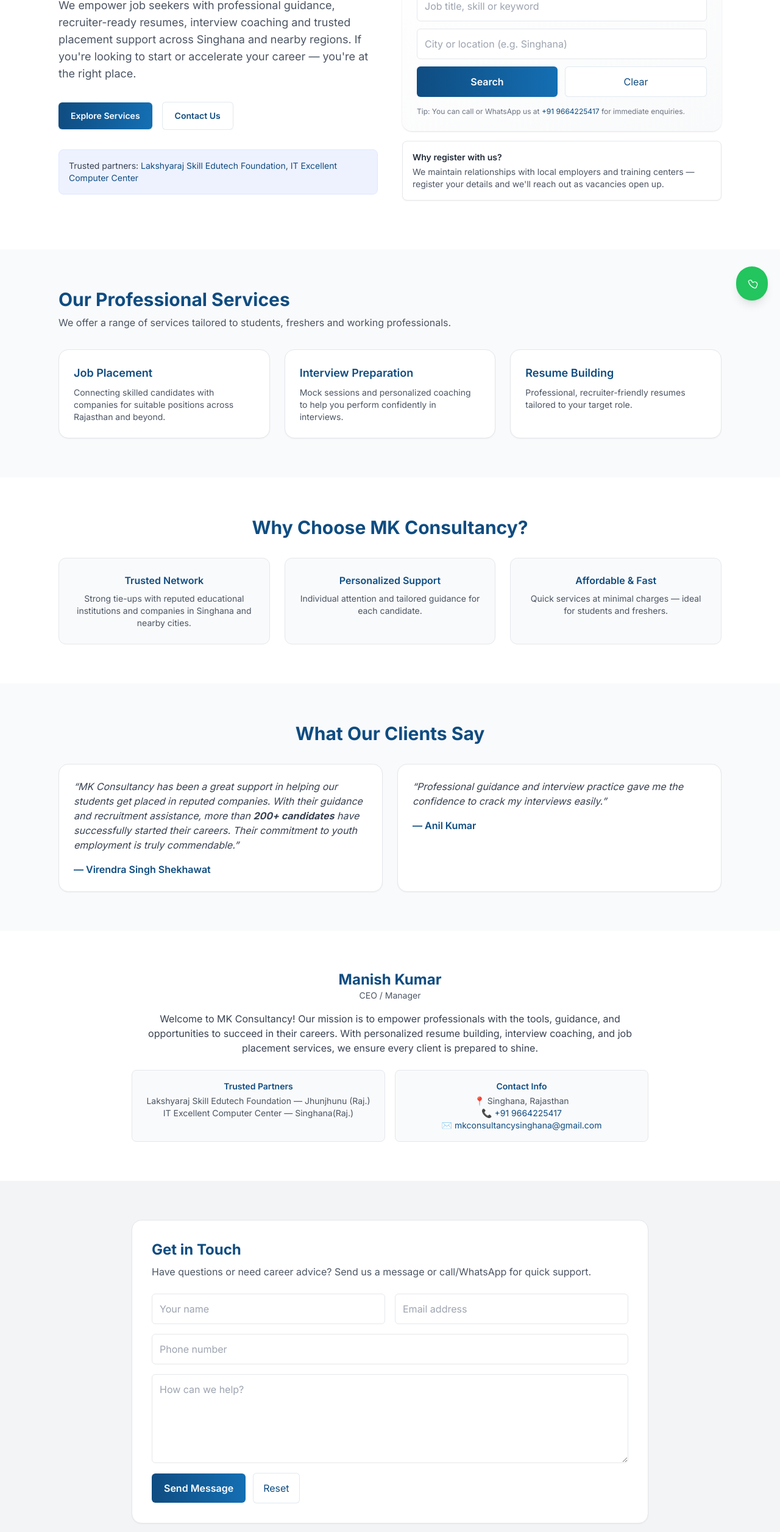
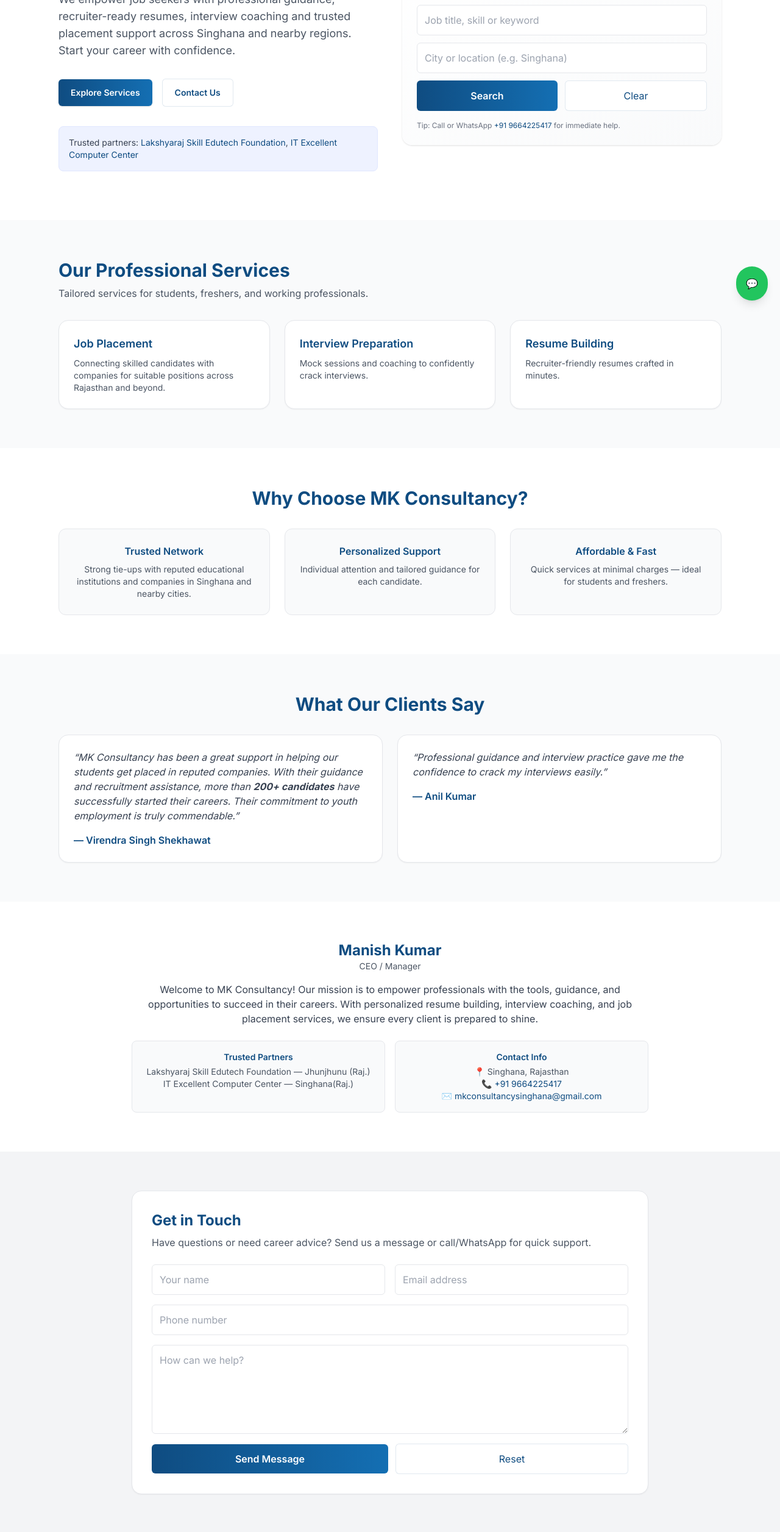
Before and after one commit to mkconsultancysinghana/mk, a plain HTML site: page index.html in a window 1280 px wide. Shown: the part 287-2800 px from the top of the page at 61% size. Drawn offline with nearby package versions, Linux system fonts and the light colour scheme.

Commit message:
Update index.html

```diff
--- a/index.html
+++ b/index.html
@@ -11,14 +11,15 @@
 <script src="https://cdn.tailwindcss.com"></script>
 <style>
 :root{
-      --primary-600: #0f4c81; /* deep blue */
+  --primary-600: #0f4c81;
   --primary-500: #146fb3;
   --muted: #6b7280;
 }
 body { font-family: 'Inter', system-ui, -apple-system, 'Segoe UI', Roboto, 'Helvetica Neue', Arial; }
-    .btn-primary { background: linear-gradient(90deg,var(--primary-600),var(--primary-500)); color: white; }
-    .btn-outline { border: 1px solid rgba(15,76,129,0.12); color: var(--primary-600); background: white; }
-    /* subtle focus outline */
+.btn-primary { background: linear-gradient(90deg,var(--primary-600),var(--primary-500)); color: white; transition: 0.3s; }
+.btn-primary:hover { opacity: 0.9; }
+.btn-outline { border: 1px solid rgba(15,76,129,0.12); color: var(--primary-600); background: white; transition: 0.3s; }
+.btn-outline:hover { background: #f0f4f8; }
 :focus { outline: 3px solid rgba(20,111,179,0.12); outline-offset: 2px; }
 </style>
 </head>
@@ -28,8 +29,6 @@
 <header class="bg-white shadow sticky top-0 z-40">
 <div class="max-w-6xl mx-auto px-6 lg:px-8">
 <div class="flex items-center justify-between h-20">
-        <div class="flex items-center gap-4">
-          <!-- Logo (text) -->
 <a href="#" class="flex items-center space-x-3">
 <div class="w-10 h-10 rounded-md bg-gradient-to-br from-blue-600 to-indigo-600 flex items-center justify-center text-white font-bold">MK</div>
 <div class="hidden sm:block">
@@ -37,8 +36,6 @@
 <p class="text-xs text-gray-500 -mt-0.5">Placement & Resume Services — Singhana</p>
 </div>
 </a>
-        </div>
-
 <nav class="hidden md:flex items-center space-x-6 text-sm">
 <a href="#about" class="hover:text-[var(--primary-600)] transition">About</a>
 <a href="#services" class="hover:text-[var(--primary-600)] transition">Services</a>
@@ -46,12 +43,9 @@
 <a href="#testimonials" class="hover:text-[var(--primary-600)] transition">Testimonials</a>
 <a href="#contact" class="hover:text-[var(--primary-600)] transition">Contact</a>
 </nav>
-
 <div class="flex items-center gap-3">
 <a href="mailto:mkconsultancysinghana@gmail.com" class="hidden md:inline-block text-sm text-gray-600">mkconsultancysinghana@gmail.com</a>
 <a href="tel:+919664225417" class="btn-outline px-4 py-2 rounded-md text-sm hover:bg-gray-50">+91 9664225417</a>
-
-          <!-- Mobile menu button -->
 <button id="mobileBtn" class="md:hidden p-2 rounded-md hover:bg-gray-100">
 <svg xmlns="http://www.w3.org/2000/svg" class="h-6 w-6 text-gray-700" fill="none" viewBox="0 0 24 24" stroke="currentColor">
 <path stroke-linecap="round" stroke-linejoin="round" stroke-width="2" d="M4 6h16M4 12h16M4 18h16"/>
@@ -59,9 +53,6 @@
 </button>
 </div>
 </div>
-    </div>
-
-    <!-- Mobile menu -->
 <div id="mobileMenu" class="md:hidden hidden border-t">
 <div class="px-6 py-4 space-y-3">
 <a href="#about" class="block">About</a>
@@ -69,6 +60,7 @@
 <a href="#whyus" class="block">Why Us</a>
 <a href="#testimonials" class="block">Testimonials</a>
 <a href="#contact" class="block">Contact</a>
+</div>
 </div>
 </div>
 </header>
@@ -79,16 +71,11 @@
 <div class="max-w-6xl mx-auto px-6 lg:px-8 py-16 lg:py-20 grid lg:grid-cols-2 gap-10 items-center">
 <div>
 <h2 class="text-4xl sm:text-5xl font-extrabold leading-tight text-[var(--primary-600)]">Build Your Career With MK Consultancy</h2>
-          <p class="mt-4 text-lg text-gray-600 max-w-xl">
-            We empower job seekers with professional guidance, recruiter-ready resumes, interview coaching and trusted placement support across Singhana and nearby regions.
-            If you're looking to start or accelerate your career — you're at the right place.
-          </p>
-
+<p class="mt-4 text-lg text-gray-600 max-w-xl">We empower job seekers with professional guidance, recruiter-ready resumes, interview coaching and trusted placement support across Singhana and nearby regions. Start your career with confidence.</p>
 <div class="mt-8 space-y-4 sm:flex sm:items-center sm:space-y-0 sm:space-x-4">
 <a href="#services" class="inline-flex items-center justify-center btn-primary px-5 py-3 rounded-md text-sm font-semibold shadow">Explore Services</a>
 <a href="#contact" class="inline-flex items-center justify-center btn-outline px-5 py-3 rounded-md text-sm font-semibold">Contact Us</a>
 </div>
-
 <div class="mt-8">
 <div class="bg-indigo-50 border border-indigo-100 rounded-lg p-4">
 <p class="text-sm text-gray-700">Trusted partners: <span class="font-medium text-[var(--primary-600)]">Lakshyaraj Skill Edutech Foundation</span>, <span class="font-medium text-[var(--primary-600)]">IT Excellent Computer Center</span></p>
@@ -96,35 +83,21 @@
 </div>
 </div>
 
-        <!-- Job Search Card (no job listings) -->
+<!-- Job Search Card -->
 <div>
 <div class="bg-gradient-to-br from-white to-gray-50 rounded-2xl shadow p-6">
 <h3 class="text-xl font-semibold text-gray-800">Find Your Dream Job</h3>
-            <p class="text-sm text-gray-600 mt-1">Search jobs by role, location or keyword. (Currently there are no vacancies.)</p>
-
+<p class="text-sm text-gray-600 mt-1">Search jobs by role, location or keyword.</p>
 <form id="jobSearchForm" class="mt-4 grid grid-cols-1 gap-3">
 <input type="text" id="q" name="q" placeholder="Job title, skill or keyword" class="w-full border p-3 rounded-md" />
 <input type="text" id="loc" name="loc" placeholder="City or location (e.g. Singhana)" class="w-full border p-3 rounded-md" />
-              <div class="flex gap-3">
+<div class="flex gap-3 flex-col sm:flex-row">
 <button type="submit" class="flex-1 btn-primary px-4 py-3 rounded-md font-semibold">Search</button>
 <button type="button" id="clearBtn" class="flex-1 btn-outline px-4 py-3 rounded-md">Clear</button>
 </div>
 </form>
-
-            <!-- Result placeholder -->
-            <div id="searchResult" class="mt-4 rounded-md p-4 bg-white border border-dashed border-gray-200 text-gray-600 hidden">
-              <!-- Filled by JS -->
-            </div>
-
-            <p class="mt-4 text-xs text-gray-500">Tip: You can call or WhatsApp us at <a href="tel:+919664225417" class="text-[var(--primary-600)] font-medium">+91 9664225417</a> for immediate enquiries.</p>
-          </div>
-
-          <!-- Small info panel -->
-          <div class="mt-4">
-            <div class="bg-white p-4 rounded-lg shadow-sm border">
-              <h4 class="text-sm font-semibold text-gray-800">Why register with us?</h4>
-              <p class="text-sm text-gray-600 mt-1">We maintain relationships with local employers and training centers — register your details and we'll reach out as vacancies open up.</p>
-            </div>
+<div id="searchResult" class="mt-4 rounded-md p-4 bg-white border border-dashed border-gray-200 text-gray-600 hidden"></div>
+<p class="mt-4 text-xs text-gray-500">Tip: Call or WhatsApp <a href="tel:+919664225417" class="text-[var(--primary-600)] font-medium">+91 9664225417</a> for immediate help.</p>
 </div>
 </div>
 </div>
@@ -134,22 +107,19 @@
 <section id="services" class="py-16 bg-gray-50">
 <div class="max-w-6xl mx-auto px-6 lg:px-8">
 <h3 class="text-3xl font-bold text-[var(--primary-600)]">Our Professional Services</h3>
-        <p class="mt-2 text-gray-600 max-w-2xl">We offer a range of services tailored to students, freshers and working professionals.</p>
-
+<p class="mt-2 text-gray-600 max-w-2xl">Tailored services for students, freshers, and working professionals.</p>
 <div class="mt-8 grid sm:grid-cols-2 lg:grid-cols-3 gap-6">
 <div class="bg-white rounded-2xl p-6 shadow-sm border">
 <h4 class="font-semibold text-lg text-[var(--primary-600)]">Job Placement</h4>
 <p class="text-sm text-gray-600 mt-2">Connecting skilled candidates with companies for suitable positions across Rajasthan and beyond.</p>
 </div>
-
 <div class="bg-white rounded-2xl p-6 shadow-sm border">
 <h4 class="font-semibold text-lg text-[var(--primary-600)]">Interview Preparation</h4>
-            <p class="text-sm text-gray-600 mt-2">Mock sessions and personalized coaching to help you perform confidently in interviews.</p>
+<p class="text-sm text-gray-600 mt-2">Mock sessions and coaching to confidently crack interviews.</p>
 </div>
-
 <div class="bg-white rounded-2xl p-6 shadow-sm border">
 <h4 class="font-semibold text-lg text-[var(--primary-600)]">Resume Building</h4>
-            <p class="text-sm text-gray-600 mt-2">Professional, recruiter-friendly resumes tailored to your target role.</p>
+<p class="text-sm text-gray-600 mt-2">Recruiter-friendly resumes crafted in minutes.</p>
 </div>
 </div>
 </div>
@@ -175,7 +145,6 @@
 </div>
 </div>
 </section>
-
 <!-- Testimonials -->
 <section id="testimonials" class="py-16 bg-gray-50">
   <div class="max-w-6xl mx-auto px-6 lg:px-8">
@@ -185,7 +154,6 @@
         <p class="italic text-gray-700">“MK Consultancy has been a great support in helping our students get placed in reputed companies. With their guidance and recruitment assistance, more than <strong>200+ candidates</strong> have successfully started their careers. Their commitment to youth employment is truly commendable.”</p>
         <p class="mt-4 font-semibold text-[var(--primary-600)]">— Virendra Singh Shekhawat</p>
       </div>
-
       <div class="bg-white p-6 rounded-2xl shadow-sm border">
         <p class="italic text-gray-700">“Professional guidance and interview practice gave me the confidence to crack my interviews easily.”</p>
         <p class="mt-4 font-semibold text-[var(--primary-600)]">— Anil Kumar</p>
@@ -194,15 +162,12 @@
   </div>
 </section>
 
-    <!-- CEO / About -->
+<!-- About / CEO -->
 <section id="about" class="py-16 bg-white">
   <div class="max-w-4xl mx-auto px-6 text-center">
     <h3 class="text-2xl font-bold text-[var(--primary-600)]">Manish Kumar</h3>
     <p class="text-sm text-gray-600 font-medium">CEO / Manager</p>
-        <p class="mt-4 text-gray-700">
-          Welcome to MK Consultancy! Our mission is to empower professionals with the tools, guidance, and opportunities to succeed in their careers.
-          With personalized resume building, interview coaching, and job placement services, we ensure every client is prepared to shine.
-        </p>
+    <p class="mt-4 text-gray-700">Welcome to MK Consultancy! Our mission is to empower professionals with the tools, guidance, and opportunities to succeed in their careers. With personalized resume building, interview coaching, and job placement services, we ensure every client is prepared to shine.</p>
 
     <div class="mt-6 grid sm:grid-cols-2 gap-4">
       <div class="bg-gray-50 p-4 rounded-lg border">
@@ -235,9 +200,9 @@
         <input type="tel" name="phone" placeholder="Phone number" class="w-full p-3 border rounded-md" />
         <textarea name="message" rows="5" placeholder="How can we help?" class="w-full p-3 border rounded-md"></textarea>
 
-            <div class="flex items-center gap-3">
-              <button type="submit" class="btn-primary px-5 py-3 rounded-md font-semibold">Send Message</button>
-              <button type="reset" class="btn-outline px-4 py-3 rounded-md">Reset</button>
+        <div class="flex flex-col sm:flex-row items-center gap-3">
+          <button type="submit" class="btn-primary px-5 py-3 rounded-md font-semibold flex-1">Send Message</button>
+          <button type="reset" class="btn-outline px-4 py-3 rounded-md flex-1">Reset</button>
         </div>
 
         <p id="contactNotice" class="text-sm text-green-600 hidden">Message sent — we'll contact you soon.</p>
@@ -245,7 +210,6 @@
     </div>
   </div>
 </section>
-  </main>
 
 <!-- Footer -->
 <footer class="bg-white border-t">
@@ -278,38 +242,29 @@
 <!-- WhatsApp Floating Button -->
 <a href="https://wa.me/919664225417" target="_blank" aria-label="Chat on WhatsApp"
    class="fixed right-5 bottom-5 bg-green-500 hover:bg-green-600 text-white rounded-full p-4 shadow-lg z-50">
-    <svg xmlns="http://www.w3.org/2000/svg" class="h-5 w-5 inline-block" viewBox="0 0 24 24" fill="none" stroke="currentColor">
-      <path stroke-linecap="round" stroke-linejoin="round" stroke-width="1.5" d="M21 15a4 4 0 01-3 3.87A19 19 0 015 5.1 4 4 0 018 3h.5a4 4 0 013 1.2L12 6l1 1 .8.8A4 4 0 0121 15z"/>
-    </svg>
+  💬
 </a>
 
 <!-- Scripts -->
 <script>
-    // Mobile menu toggle
 const mobileBtn = document.getElementById('mobileBtn');
 const mobileMenu = document.getElementById('mobileMenu');
 mobileBtn?.addEventListener('click', () => {
   mobileMenu.classList.toggle('hidden');
 });
 
-    // Job search handling: No vacancies shown — friendly notice
 const jobForm = document.getElementById('jobSearchForm');
 const resultBox = document.getElementById('searchResult');
 const clearBtn = document.getElementById('clearBtn');
-
 jobForm?.addEventListener('submit', (e) => {
   e.preventDefault();
   resultBox.classList.remove('hidden');
-      resultBox.innerHTML = `
-        <div class="text-sm text-gray-700">
+  resultBox.innerHTML = `<div class="text-sm text-gray-700">
     <p class="font-semibold text-gray-800">No current vacancies</p>
     <p class="mt-2">Currently there are no job openings listed. Please share your resume or contact us at <a href="tel:+919664225417" class="text-[var(--primary-600)] font-medium">+91 9664225417</a> or email <a href="mailto:mkconsultancysinghana@gmail.com" class="text-[var(--primary-600)]">mkconsultancysinghana@gmail.com</a>. We'll notify you when suitable roles are available.</p>
-        </div>
-      `;
-      // Optional: scroll to result
+  </div>`;
   resultBox.scrollIntoView({ behavior: 'smooth', block: 'center' });
 });
-
 clearBtn?.addEventListener('click', () => {
   (document.getElementById('q') || {}).value = '';
   (document.getElementById('loc') || {}).value = '';
@@ -317,12 +272,10 @@
   resultBox.innerHTML = '';
 });
 
-    // Contact form (local demo only) — do basic validation and show notice (no backend)
 const contactForm = document.getElementById('contactForm');
 const contactNotice = document.getElementById('contactNotice');
 contactForm?.addEventListener('submit', (e) => {
   e.preventDefault();
-      // Here you'd normally send to backend — for now we show a success message
   contactNotice.classList.remove('hidden');
   setTimeout(() => {
     contactNotice.classList.add('hidden');
```
Lines whose indentation alone changed are shown as unchanged.
